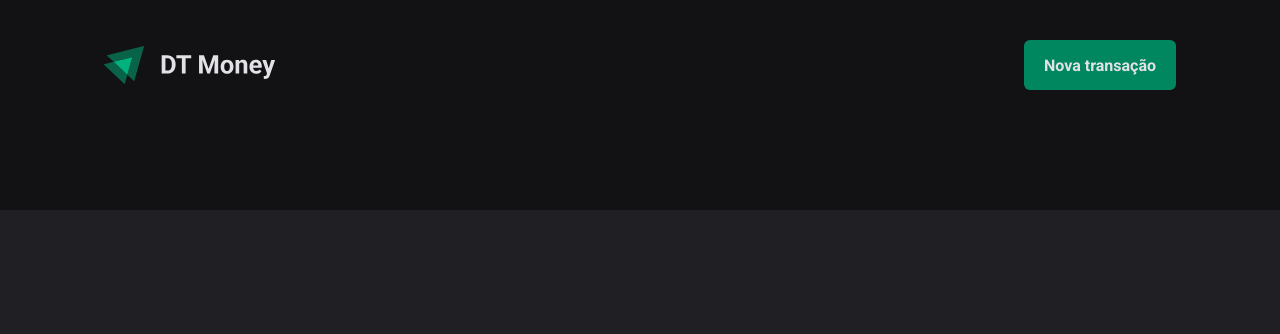
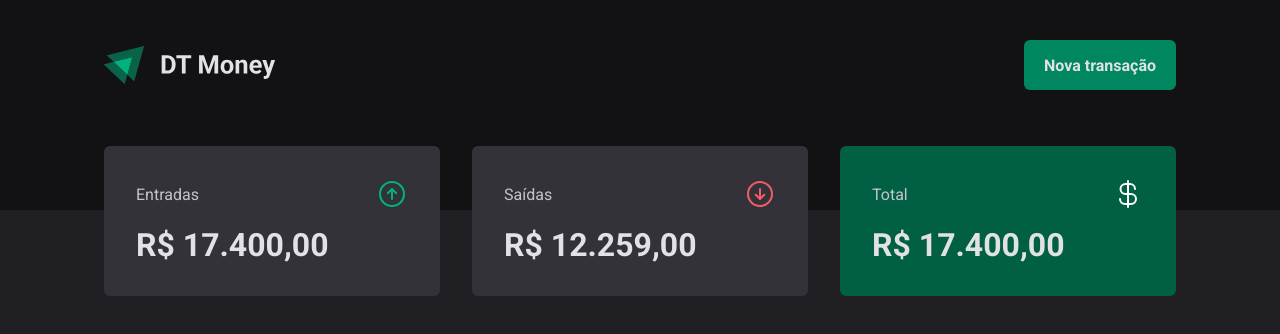
Before and after one commit to jose-xavier/dt-money, a React (Vite) app: page / in a window 1280 px wide. Shown: the top 334 px of the page. Built offline with nearby package versions, Linux system fonts and the light colour scheme.

Commit message:
Create Sumary component

```diff
--- a/package.json
+++ b/package.json
@@ -9,6 +9,7 @@
     "preview": "vite preview"
   },
   "dependencies": {
+    "phosphor-react": "^1.4.1",
     "react": "^18.2.0",
     "react-dom": "^18.2.0",
     "styled-components": "^5.3.6"
--- /dev/null
+++ b/src/components/Sumary/index.tsx
@@ -0,0 +1,30 @@
+import { SumaryCard, SumaryContainer } from './styles'
+import { ArrowCircleUp, ArrowCircleDown, CurrencyDollar } from 'phosphor-react'
+
+export function Sumary() {
+  return (
+    <SumaryContainer>
+      <SumaryCard>
+        <header>
+          <span>Entradas</span>
+          <ArrowCircleUp size={32} color="#00B37E" />
+        </header>
+        <strong>R$ 17.400,00</strong>
+      </SumaryCard>
+      <SumaryCard>
+        <header>
+          <span>Saídas</span>
+          <ArrowCircleDown size={32} color="#F75A68" />
+        </header>
+        <strong>R$ 12.259,00</strong>
+      </SumaryCard>
+      <SumaryCard variant="green">
+        <header>
+          <span>Total</span>
+          <CurrencyDollar size={32} color="#FFFFFF" />
+        </header>
+        <strong>R$ 17.400,00</strong>
+      </SumaryCard>
+    </SumaryContainer>
+  )
+}
--- /dev/null
+++ b/src/components/Sumary/styles.ts
@@ -0,0 +1,39 @@
+import styled, { css } from 'styled-components'
+
+export const SumaryContainer = styled.section`
+  max-width: 1120px;
+  margin: -4rem auto 0;
+  padding: 0 1.5rem;
+
+  display: grid;
+  grid-template-columns: repeat(3, 1fr);
+  grid-column-gap: 2rem;
+`
+interface SumaryCardProps {
+  variant?: 'green'
+}
+
+export const SumaryCard = styled.div<SumaryCardProps>`
+  padding: 2rem;
+  background: ${(props) => props.theme['gray-600']};
+  border-radius: 6px;
+
+  header {
+    display: flex;
+    align-items: center;
+    justify-content: space-between;
+    color: ${(props) => props.theme['gray-300']};
+  }
+
+  strong {
+    display: block;
+    margin-top: 1rem;
+    font-size: 2rem;
+  }
+
+  ${(props) =>
+    props.variant === 'green' &&
+    css`
+      background: ${(props) => props.theme['green-700']};
+    `}
+`
--- a/src/pages/Transactions/index.tsx
+++ b/src/pages/Transactions/index.tsx
@@ -1,5 +1,11 @@
 import { Header } from '../../components/Header'
+import { Sumary } from '../../components/Sumary'
 
 export function Transaction() {
-  return <Header />
+  return (
+    <div>
+      <Header />
+      <Sumary />
+    </div>
+  )
 }
```
Also changed, not shown: 1 other file (tests, documents, lock files or other folders).
